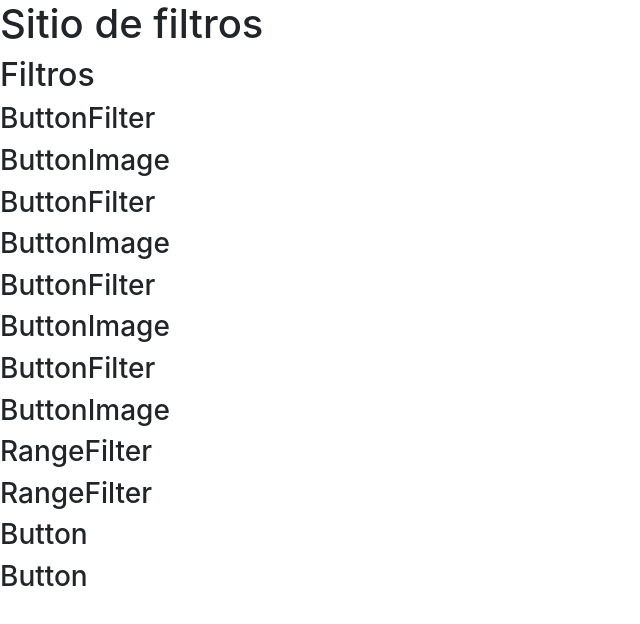
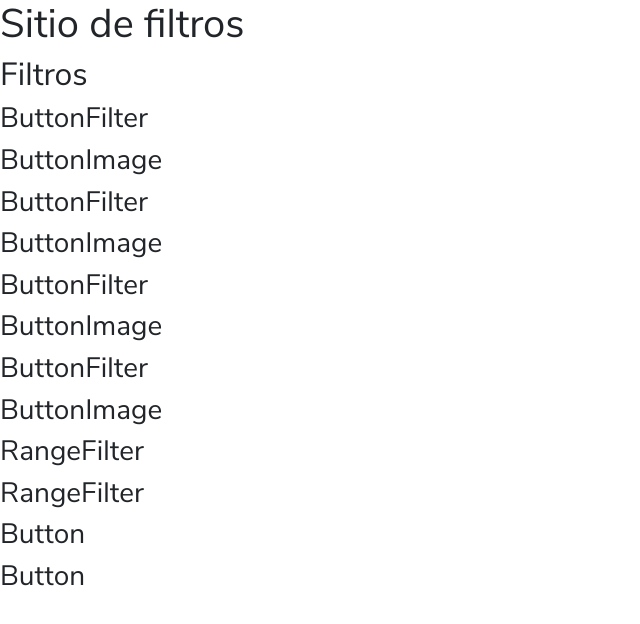
Before and after one commit to DavidGomezChiu/ldaw-filters, a React (Create React App) app: page / in a window 1280 px wide. Shown: the top 624 px of the page, without its empty margins (0-640 px from the left). Built offline with nearby package versions, Linux system fonts and the light colour scheme.

Commit message:
Fuente importada

```diff
--- a/src/App.scss
+++ b/src/App.scss
@@ -1 +1,10 @@
+// Bootstrap
 @import '~bootstrap/scss/bootstrap.scss';
+
+// Custom
+@import './theme/fonts/fonts.scss';
+@import './theme/variables/variables.scss';
+
+body{
+  font-family: 'Nunito Sans' !important;
+}
--- a/src/index.js
+++ b/src/index.js
@@ -3,6 +3,7 @@ import ReactDOM from 'react-dom';
 import './index.css';
 import App from './App';
 import * as serviceWorker from './serviceWorker';
+
 import 'bootstrap/dist/css/bootstrap.css';
 
 ReactDOM.render(
--- /dev/null
+++ b/src/theme/fonts/fonts.scss
@@ -0,0 +1,4 @@
+@font-face{
+    font-family: 'Nunito Sans';
+    src: local('NunitoSans'), url('/assets/fonts/nunito-sans/NunitoSans-Regular.ttf');
+}
```
Also changed, not shown: src/theme/variables/variables.scss (added).
